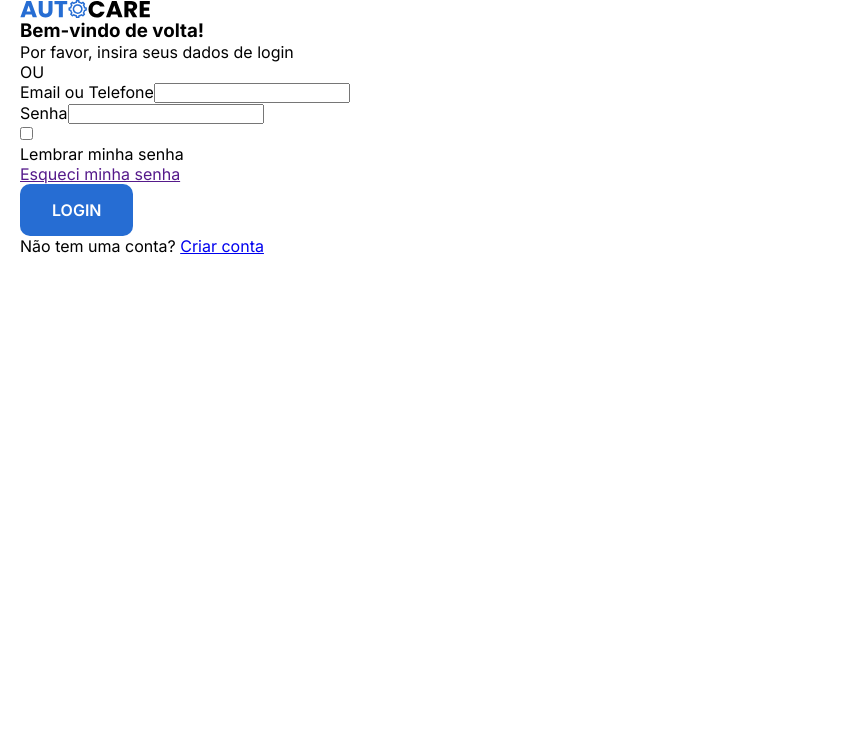
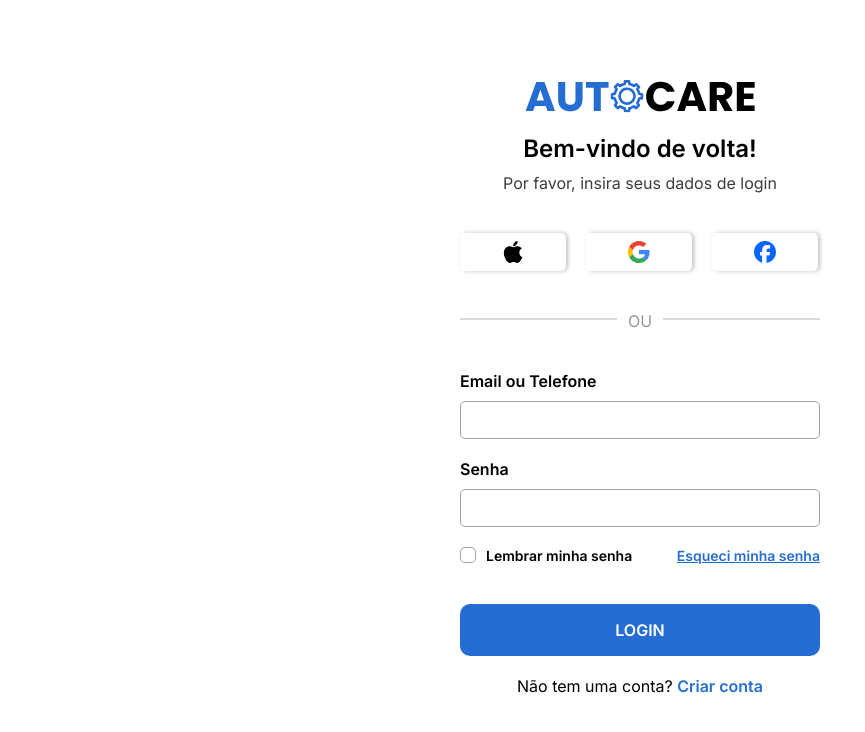
Before and after one commit to InnovaAutoCare/autocare, a React (Vite) app: page /login in a window 1280 px wide. Shown: the top 732 px of the page, without its empty margins (0-865 px from the left). Built offline with nearby package versions, Linux system fonts and the light colour scheme.

Commit message:
Estilização do componente Login Button e do formulário da página Login

```diff
--- a/src/Pages/Login/Login.tsx
+++ b/src/Pages/Login/Login.tsx
@@ -4,35 +4,42 @@ import styleIndex from '../../index.module.css'
 import logo from '../../assets/svg/logo.svg'
 import { Link } from 'react-router-dom';
 import Button from '../../components/Button';
+import LoginButton from '../../components/LoginButton'
+import appleIcon from '../../assets/svg/apple-icon.svg'
+import googleIcon from '../../assets/svg/google-icon.svg'
+import facebookIcon from '../../assets/svg/facebook-icon.svg'
 
 function Login() {
   return (
     <>
-        <section className={`${style.main_form} ${styleIndex.container}`}>
-            <Link to='/'><img src={logo} alt="" className={style.logo_form}/></Link>
+        <section className={`${styleIndex.main_form} ${styleIndex.container}`}>
+            <Link to='/'><img src={logo} alt="" className={styleIndex.logo_form}/></Link>
             <h3>Bem-vindo de volta!</h3>
-            <p className={style.subtitulo_form}>Por favor, insira seus dados de login</p>
+            <p className={styleIndex.subtitulo_form}>Por favor, insira seus dados de login</p>
             <ul className={style.logar_com}>
+                <LoginButton img={appleIcon}/>
+                <LoginButton img={googleIcon}/>
+                <LoginButton img={facebookIcon}/>
             </ul>
             <p className={style.decorativo_form}>OU</p>
             <form action="">
-                <div className={style.inputs}>
+                <div className={styleIndex.inputs}>
                     <label htmlFor="">Email ou Telefone</label>
                     <input type="text"/>
                 </div>
-                <div className={style.inputs}>
+                <div className={styleIndex.inputs}>
                     <label htmlFor="idSenha">Senha</label>
-                    <input type="password" id="idSenha" name="txtSenha"/>
+                    <input type="password" id={styleIndex.idSenha} name="txtSenha"/>
                     <i className="fa-regular fa-eye-slash"></i>
                 </div>
                 <div className={style.opcoes_senha}>
-                    <div className={style.lembrar_senha}>
+                    <div className={styleIndex.lembrar_senha}>
                         <input type="checkbox"/>
                         <p>Lembrar minha senha</p>
                     </div>
                     <a href="">Esqueci minha senha</a>
                 </div>
-                <Button conteudo='LOGIN'/>
+                <button className={styleIndex.button}>LOGIN</button>
                 <p className={style.criar_conta}>Não tem uma conta? <Link to="/cadastro">Criar conta</Link></p>
             </form>
         </section>
--- a/src/Pages/Login/login.module.css
+++ b/src/Pages/Login/login.module.css
@@ -0,0 +1,62 @@
+.logar_com{
+    list-style: none;
+    display: flex;
+    gap: 20px;
+    margin-bottom: 40px;
+}
+
+.decorativo_form{
+    font-family: "Inter", sans-serif;
+    color: #979797;
+    text-align: center;
+    position: relative;
+    margin-bottom: 40px;
+}
+.decorativo_form::before,
+.decorativo_form::after{
+    content: "";
+    width: 157px;
+    height: 2px;
+    background: #D9D9D9;
+    position: absolute;
+}
+.decorativo_form::before{
+    left: 0;
+    top: 7px;
+}
+.decorativo_form::after{
+    right: 0;
+    top: 7px;
+}
+.opcoes_senha{
+    display: flex;
+    align-items: center;
+}
+.opcoes_senha{
+    justify-content: space-between;
+    margin-bottom: 40px;
+}
+.opcoes_senha a{
+    display: block;
+    font-family: "Inter", sans-serif;
+    font-size: 14px;
+    font-weight: 600;
+    color: var(--cor-p1);
+}
+  .opcoes_senha a:hover{
+    color: #48a0e9;
+}
+.criar_conta{
+    margin-top: 20px;
+    text-align: center;
+    font-family: "Inter", sans-serif;
+}
+.criar_conta a{
+    font-family: "Inter", sans-serif;
+    text-decoration: none;
+    font-weight: 600;
+    color: var(--cor-p1);
+}
+.criar_conta a:hover{
+    color: #48a0e9;
+}
--- a/src/components/LoginButton/index.css
+++ b/src/components/LoginButton/index.css
@@ -0,0 +1,9 @@
+.loginButton a{
+    display: block;
+    padding: 8px 42px;
+    border-radius: 5px;
+    box-shadow: 2px 0px 4px 0px rgba(0, 0, 0, 0.25);
+}
+.loginButton a:hover{
+    background: #F6F6F6;
+}
--- a/src/components/LoginButton/index.tsx
+++ b/src/components/LoginButton/index.tsx
@@ -5,7 +5,7 @@ function LoginButton(props: {
 }) {
   return (
     <>
-       <li><a href=""><img src={props.img} alt=""/></a></li>
+       <li className='loginButton'><a href=""><img src={props.img} alt=""/></a></li>
     </>
   )
 }
--- a/src/index.module.css
+++ b/src/index.module.css
@@ -43,3 +43,96 @@ html{
     font-size: 3rem;
     margin-bottom: 20px;
 }
+
+/* Forms */
+.main_form{
+    padding-top: 80px;
+    padding-bottom: 80px;
+    max-width: 400px;
+    position: relative;
+}
+.logo_form{
+    width: 230px;
+    margin: 0 auto;
+    margin-bottom: 20px;
+}
+.main_form h3{
+    font-size: 24px;
+    font-weight: 600;
+    text-align: center;
+    margin-bottom: 10px;
+    font-family: "Inter", sans-serif;
+}
+.subtitulo_form{
+    font-family: "Inter", sans-serif;
+    color: #3C3C3C;
+    text-align: center;
+    margin-bottom: 40px;
+}
+form .inputs{
+    margin-bottom: 20px;
+}
+form .inputs label{
+    font-family: "Inter", sans-serif;
+    display: block;
+    font-weight: 600;
+    margin-bottom: 10px;
+}
+form .inputs input, form .inputs select{
+    font-family: "Inter", sans-serif;
+    border: 1px solid #A3A3A3;
+    border-radius: 5px;
+    padding: 10px;
+    width: 100%;
+    box-sizing: border-box;
+}
+
+#idSenha{
+    padding-right: 40px;
+}
+form .inputs input:focus, form .inputs select:focus{
+    outline: none;
+    border-color: var(--cor-p1);
+    box-shadow: 0 0 0 2px #bceeff;
+}
+
+.lembrar_senha{
+    display: flex;
+    align-items: center;
+}
+.lembrar_senha{
+    gap: 10px;
+}
+.lembrar_senha input{
+    width: 16px;
+    height: 16px;
+    border-radius: 5px;
+    border: 1px solid #A3A3A3;
+    appearance: none;
+}
+.lembrar_senha input:checked {
+    appearance: auto;
+    background-color: blue;
+}
+.lembrar_senha p{
+    font-family: "Inter", sans-serif;
+    font-size: 14px;
+    font-weight: 600;
+}
+.button{
+    background-color: var(--cor-p1);
+    color: white;
+    text-transform: uppercase;
+    padding: 16px 32px;
+    border: none;
+    border-radius: 10px;
+    font-family: "Inter", sans-serif;
+    font-weight: 600;
+    font-size: 1rem;
+    cursor: pointer;
+    align-self: center;
+    width: 100%;
+}
+.button:hover{
+    background-color: #3099d6;
+}
```
